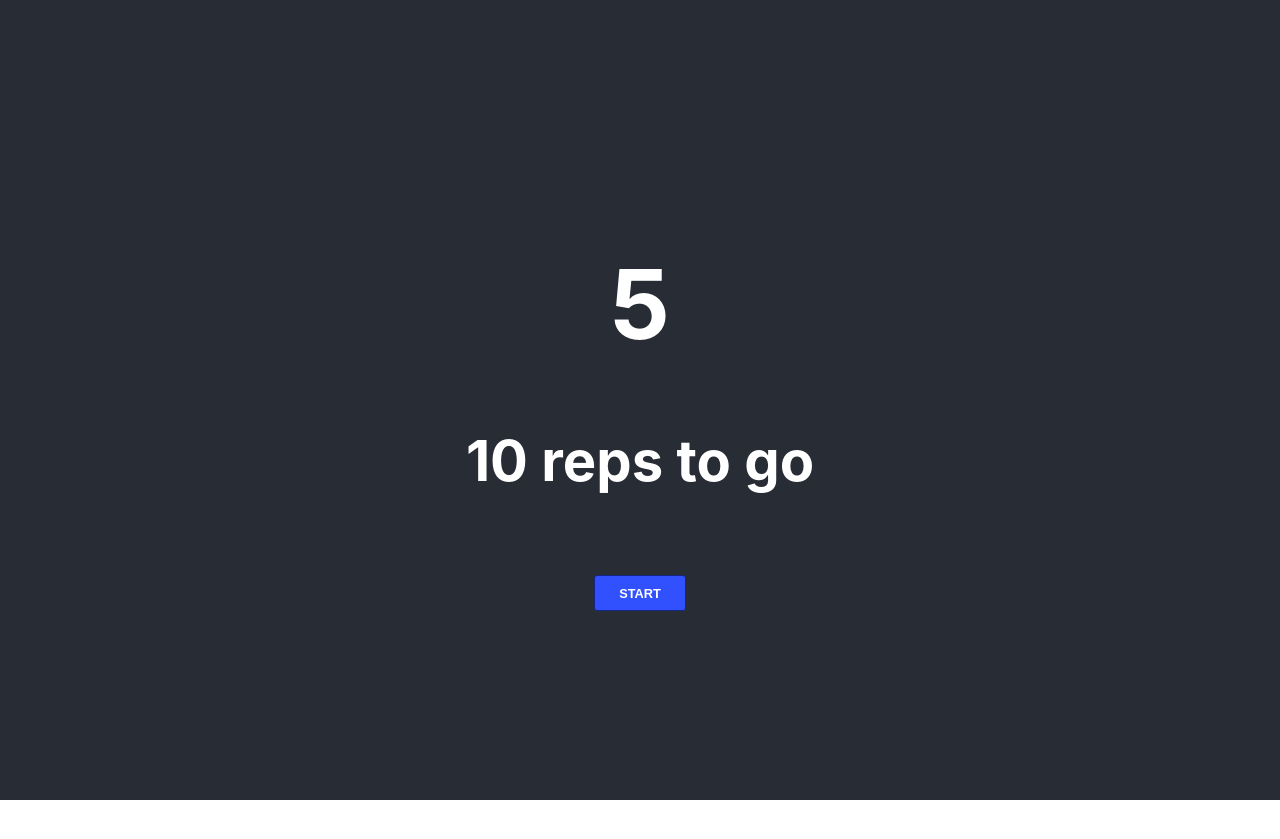
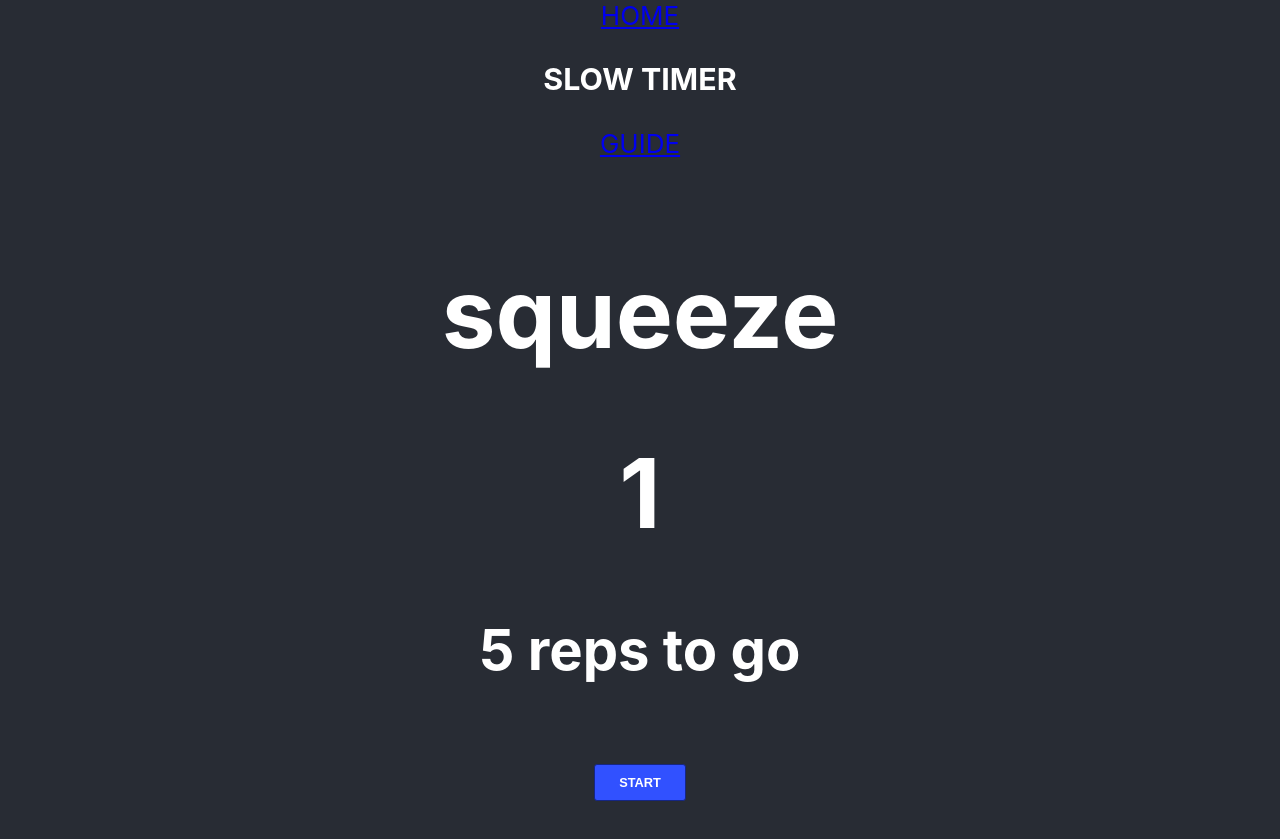
Before and after one commit to aylorbrown/root-react, a React (Create React App) app: page /slowtimer in a window 1280 px wide. Before the commit the page ends 800 px from the top, so only its background shows below. Built offline with nearby package versions, Linux system fonts and the light colour scheme.

Commit message:
adds activity component for squeeze v rest

```diff
--- a/package.json
+++ b/package.json
@@ -9,6 +9,7 @@
     "react": "^16.12.0",
     "react-dom": "^16.12.0",
     "react-redux": "^7.1.3",
+    "react-router-dom": "^5.1.2",
     "react-scripts": "3.4.0",
     "react-transition-group": "^4.3.0",
     "redux": "^4.0.5"
--- a/src/App.js
+++ b/src/App.js
@@ -1,16 +1,58 @@
 import React from 'react';
 import './App.css';
+import {
+  BrowserRouter as Router,
+  Switch,
+  Route,
+  Link
+} from "react-router-dom";
 
 // import { Provider } from 'react-redux';
-import Timer from './Timer';
+import FastTimer from './components/FastTimer';
+import SlowTimer from './components/SlowTimer';
+import Splash from './components/Splash';
+import Guide from './components/Guide';
+import Progress from './components/Progress';
+
+
 
 function App() {
   return (
-    // <Provider>
+    <Router>
       <div>
-      <Timer />
+        {/* <li><Link to="/timer">START</Link></li> */}
+        {/* <li><Link to="/guide">GUIDE</Link></li>
+        <li><Link to="/progress">PROGRESS</Link></li> */}
+      {/* <Timer /> */}
+
+      {/* decides which Route element to render depending on the path prop */}
+      <Switch>
+
+      <Route exact path="/">
+        <Splash />
+      </Route>
+
+      <Route path="/guide">
+        <Guide />
+      </Route>
+
+      <Route path="/progress">
+        <Progress />
+      </Route>
+
+      <Route path="/fasttimer">
+        <FastTimer />
+      </Route>
+
+      <Route path="/slowtimer">
+        <SlowTimer />
+      </Route>
+
+
+      </Switch>
       </div>
-    // </Provider>
+
+    </Router>
   );
 }
 
--- a/src/Timer.js
+++ b/src/components/FastTimer.js
@@ -1,55 +1,74 @@
 import React, { useEffect } from 'react';
 import { useState } from 'react';
+import { useHistory } from "react-router-dom";
+import {
+    Link
+  } from "react-router-dom";
 
 
-const Timer = () => {
-
+const FastTimer = () => {
+    const MAXSECONDS = 5;
     // initialize three states - seconds, isActive, reps. Seconds will
     // store the value of the timer, isActive will store the
     // timer's state for whether it is currentlu timing or paused,
-    // reps will store the value of the number of reps - when to stop
-    const [seconds, setSeconds] = useState(5);
+    // reps will store the value of the number of reps - stop timer after x many reps
+    const [seconds, setSeconds] = useState(MAXSECONDS);
     const [isActive, setIsActive] = useState(false);
     const [reps, setNumberReps] = useState(10);
-    // add a variable to stop the timer after x many of turns
+    const [activity, setActivity] = useState('squeeze');
+    let history = useHistory();
+
 
     // combine start and pause into one function/ button
     function toggle() {
         setIsActive(!isActive);
     }
 
-    //  pause the timer
+    //  pauses the timer
     function reset() {
-        setSeconds(5);
+        setSeconds(MAXSECONDS);
         setIsActive(false);
         setNumberReps(10);
-        // add that variable here
     }
 
-    // detects when isActive is true and start the timer inside that function
 
     useEffect(() => {
         let interval = null;
         if (isActive) {
           interval = setInterval(() => {
               if (seconds ==1){
-                  // reseting seconds to a different value
-                  setSeconds(5);
-                  // resets the number of reps, countdowns number of reps
-                  setNumberReps(reps => reps - 1);
-                // clearInterval(interval);
+                  if (reps ==0) {
+                    history.push("/slowtimer");
+                  } else {
+                      // reseting seconds to a different value
+                      setSeconds(MAXSECONDS);
+                      // resets the number of reps, countdowns number of reps
+                      setNumberReps(reps => reps - 1);
+                      // reset activity
+                      if (activity == 'rest') {
+                          setActivity('squeeze');
+                        } else {
+                            setActivity('rest');
+                      }
+                    // clearInterval(interval);
+                  }
               } else {
                 setSeconds(seconds => seconds - 1);
               }
           }, 1000);
         }
         return () => clearInterval(interval);
-      }, [isActive, seconds]);
+      }, [isActive, seconds, reps, activity]);
 
     return (
         <div className='app'>
+        <Link to="/progress">HOME</Link>
+        <h3>FAST TIMER</h3>
+        <Link to="/guide">GUIDE</Link>
+
             <div className="time">
                 <div className="row">
+                    <h3>{activity}</h3>
                     <h1>{seconds}</h1>
                     <h3>{reps} reps to go</h3>
                 <button className={`button button-primary button-primary-${isActive ? 'active' : 'inactive'}`} onClick={toggle}>
@@ -58,10 +77,15 @@ const Timer = () => {
                     {/* <button className="button" onClick={reset}>
                         Pause
                     </button> */}
+                    <Link to="/slowtimer">Next</Link>
+
                 </div>
             </div>
         </div>
     )
 }
 
-export default Timer;
+
+/// when the reps are done route to the progress page
+
+export default FastTimer;
--- a/src/components/Guide.js
+++ b/src/components/Guide.js
@@ -0,0 +1,21 @@
+import React from 'react';
+
+import {
+    Link
+  } from "react-router-dom";
+
+// destructuring version
+export default function Guide() {
+    return(
+        <div>
+    <header>
+        <h1>This is a GUIDE to KEGELS</h1>
+    </header>
+
+    <Link to="/fasttimer">START</Link>
+
+        </div>
+
+
+    );
+}
--- a/src/components/Progress.js
+++ b/src/components/Progress.js
@@ -0,0 +1,20 @@
+import React from 'react';
+
+import {
+    Link
+  } from "react-router-dom";
+
+// destructuring version
+export default function Progress() {
+    return(
+        <div>
+    <header>
+        <h1>This is your PROGRESS</h1>
+    </header>
+    <Link to="/">HOME</Link>
+
+        </div>
+    );
+}
+
+//  css chart library here
--- /dev/null
+++ b/src/components/SlowTimer.js
@@ -0,0 +1,94 @@
+import React, { useEffect } from 'react';
+import { useState } from 'react';
+import { useHistory } from "react-router-dom";
+
+import {
+    Link
+  } from "react-router-dom";
+
+
+
+const SlowTimer = () => {
+    const MAXSECONDS = 1;
+    // initialize four states - seconds, isActive, reps, activity. Seconds will
+    // store the value of the timer, isActive will store the
+    // timer's state for whether it is currentlu timing or paused,
+    // reps will store the value of the number of reps - stop timer after x many reps
+    const [seconds, setSeconds] = useState(MAXSECONDS);
+    const [isActive, setIsActive] = useState(false);
+    const [reps, setNumberReps] = useState(5);
+    const [activity, setActivity] = useState('squeeze');
+    let history = useHistory();
+
+
+    // combine start and pause into one function/ button
+    function toggle() {
+        setIsActive(!isActive);
+    }
+
+    //  pauses the timer
+    function reset() {
+        setSeconds(MAXSECONDS);
+        setIsActive(false);
+        setNumberReps(5);
+        setActivity();
+    }
+
+    // detects when isActive is true and start the timer inside that function
+    useEffect(() => {
+        let interval = null;
+        if (isActive) {
+          interval = setInterval(() => {
+              if (seconds ==0){
+                  if (reps ==0) {
+                    history.push("/progress");
+                  } else {
+                      // reseting seconds to a different value
+                      setSeconds(MAXSECONDS);
+                      // resets the number of reps, countdowns number of reps
+                      setNumberReps(reps => reps - 1);
+                      // reset activity
+                      if (activity == 'rest') {
+                          setActivity('squeeze');
+                        } else {
+                            setActivity('rest');
+                      }
+                    // clearInterval(interval);
+                  }
+              } else {
+                setSeconds(seconds => seconds - 1);
+              }
+          }, 1000);
+        }
+        return () => clearInterval(interval);
+      }, [isActive, seconds, reps, activity]);
+
+    return (
+        <div className='app'>
+        <Link to="/progress">HOME</Link>
+        <h3>SLOW TIMER</h3>
+        <Link to="/guide">GUIDE</Link>
+
+            <div className="time">
+                <div className="row">
+                    <h1>{activity}</h1>
+                    <h1>{seconds}</h1>
+                    <h3>{reps} reps to go</h3>
+                <button className={`button button-primary button-primary-${isActive ? 'active' : 'inactive'}`} onClick={toggle}>
+                    {isActive ? 'Pause' : 'Start'}
+                    </button>
+                    {/* <button className="button" onClick={reset}>
+                        Pause
+                    </button> */}
+
+
+                </div>
+            </div>
+        </div>
+    )
+}
+
+
+/// when the reps are done route to the progress page
+
+export default SlowTimer;
--- a/src/components/Splash.js
+++ b/src/components/Splash.js
@@ -0,0 +1,21 @@
+import React from 'react';
+
+import {
+    Link
+  } from "react-router-dom";
+
+// destructuring version
+export default function Splash() {
+    return(
+        <div>
+    <header>
+        <h1>Welcome to Aylor's Untitled Kegels APP</h1>
+    </header>
+    <Link to="/guide">START</Link>
+
+        </div>
+
+
+
+    );
+}
```
Also changed, not shown: 1 other file (tests, documents, lock files or other folders).
